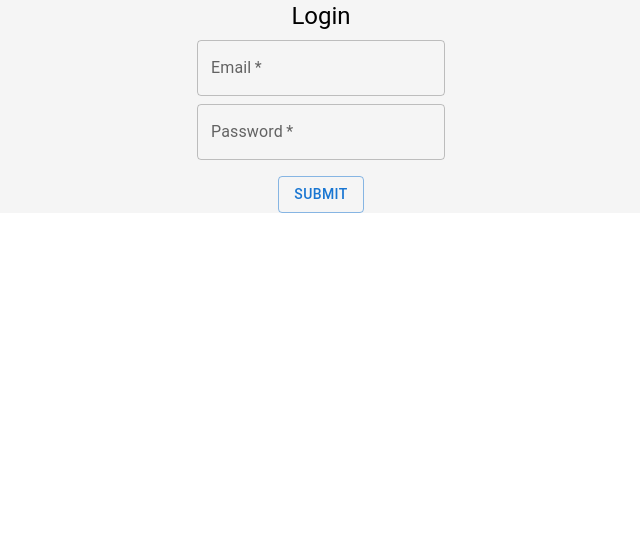
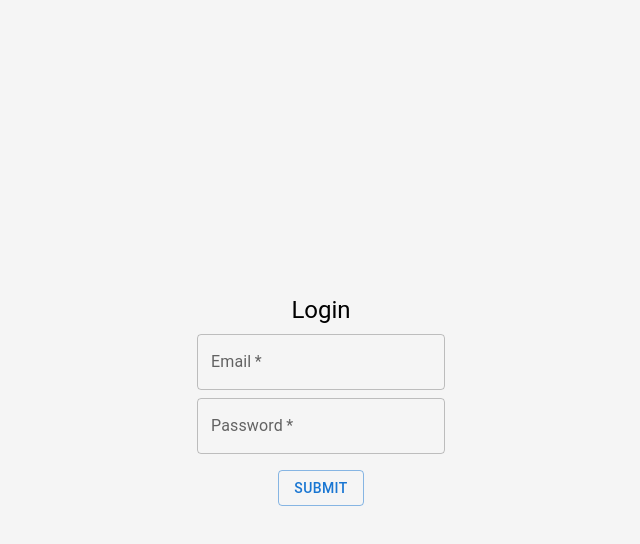
Before and after one commit to jonshaw199/iot-1, a React (Create React App) app in the folder web/: page / in a window 1280 px wide. Shown: the top 544 px of the page, without its empty margins (319-959 px from the left). Built offline with nearby package versions, Linux system fonts and the light colour scheme; no server answers.

Commit message:
Full page background

```diff
--- a/web/src/App.css
+++ b/web/src/App.css
@@ -1,7 +1,10 @@
-
 .App-logo {
   height: 40vmin;
   pointer-events: none;
+}
+
+#root {
+  height: 100vh;
 }
 
 @media (prefers-reduced-motion: no-preference) {
--- a/web/src/index.css
+++ b/web/src/index.css
@@ -1,13 +1,14 @@
 body {
   margin: 0;
-  font-family: -apple-system, BlinkMacSystemFont, 'Segoe UI', 'Roboto', 'Oxygen',
-    'Ubuntu', 'Cantarell', 'Fira Sans', 'Droid Sans', 'Helvetica Neue',
+  height: 100vh;
+  font-family: -apple-system, BlinkMacSystemFont, "Segoe UI", "Roboto", "Oxygen",
+    "Ubuntu", "Cantarell", "Fira Sans", "Droid Sans", "Helvetica Neue",
     sans-serif;
   -webkit-font-smoothing: antialiased;
   -moz-osx-font-smoothing: grayscale;
 }
 
 code {
-  font-family: source-code-pro, Menlo, Monaco, Consolas, 'Courier New',
+  font-family: source-code-pro, Menlo, Monaco, Consolas, "Courier New",
     monospace;
 }
```
